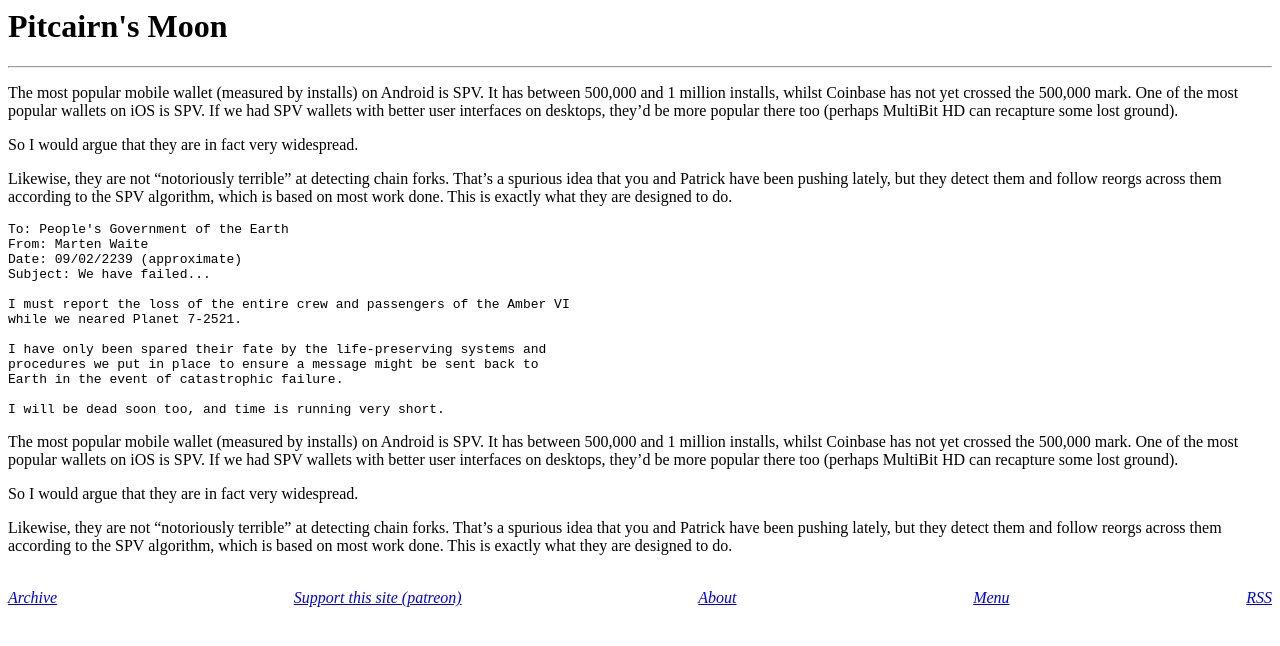
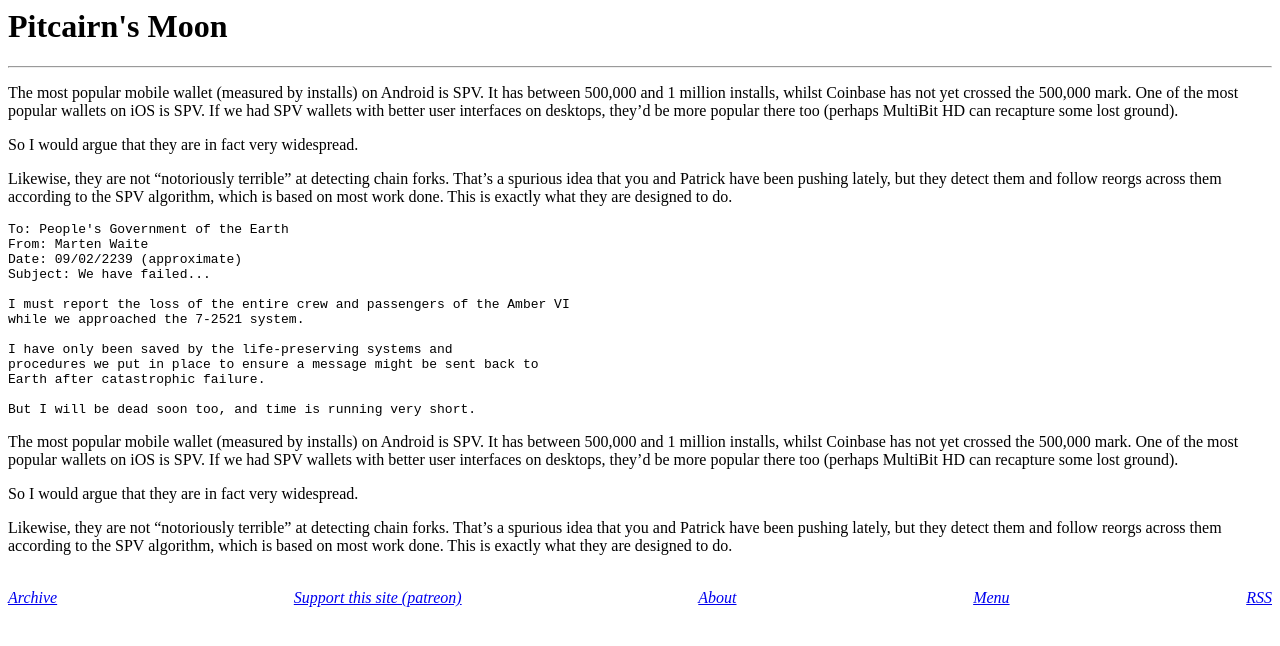
Before and after one commit to derykmakgill/website, a Jekyll site: the page built from story.md, in a window 1280 px wide. Shown: the top 646 px of the page. Built offline with Jekyll 4.4.1, drawn with Linux system fonts in a browser that asks for light colours.

Commit message:
Update story.md

````diff
--- a/story.md
+++ b/story.md
@@ -24,13 +24,13 @@ Date: 09/02/2239 (approximate)
 Subject: We have failed...
 
 I must report the loss of the entire crew and passengers of the Amber VI
-while we neared Planet 7-2521.
+while we approached the 7-2521 system.
 
-I have only been spared their fate by the life-preserving systems and
+I have only been saved by the life-preserving systems and
 procedures we put in place to ensure a message might be sent back to
-Earth in the event of catastrophic failure.
+Earth after catastrophic failure.
 
-I will be dead soon too, and time is running very short.
+But I will be dead soon too, and time is running very short.
 ```
 
 The most popular mobile wallet (measured by installs) on Android is SPV. It
````
